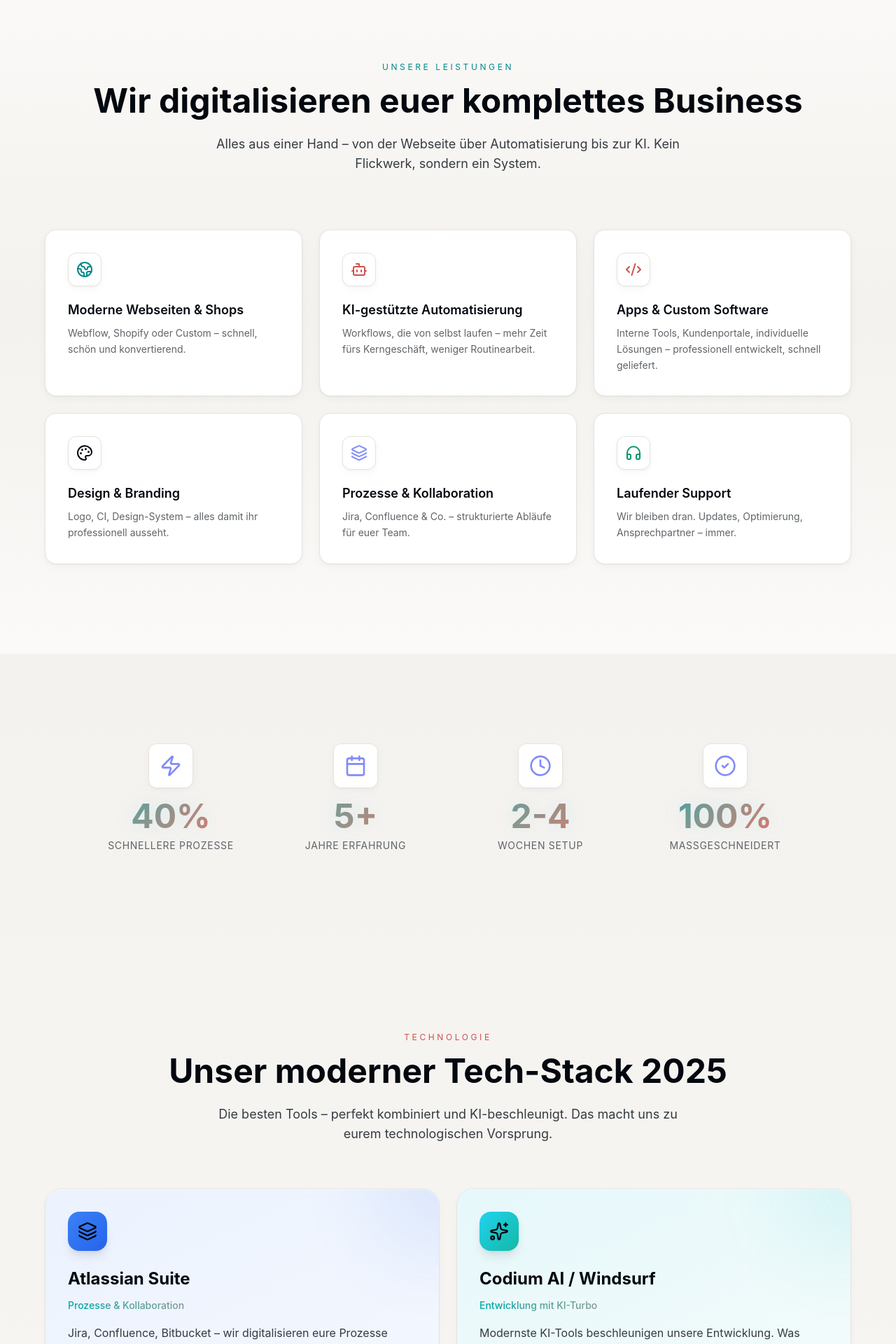
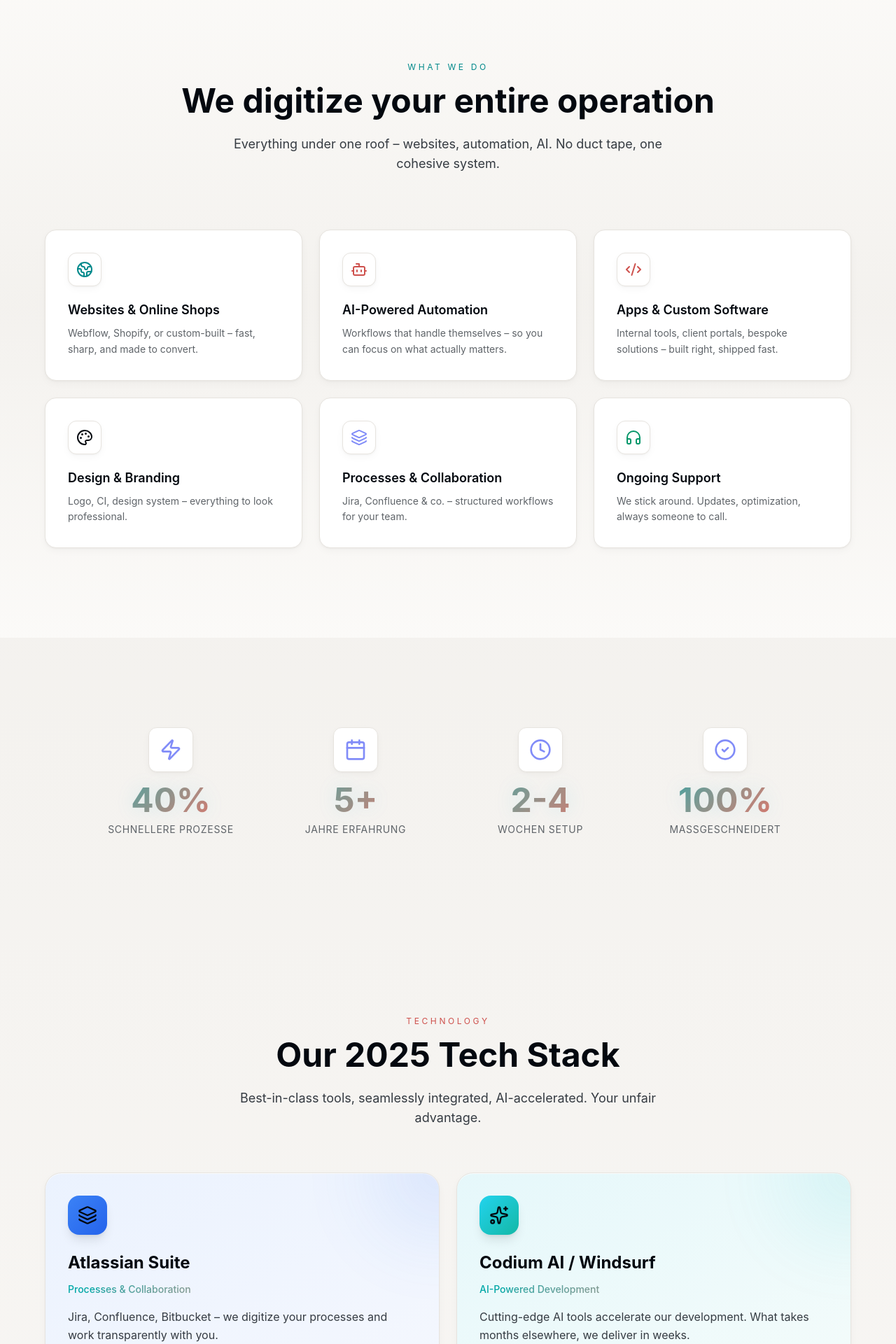
Before and after one commit to chulio115/Adaptify, a React (Create React App) app: page / in a window 1280 px wide. Shown: the part 1940-3860 px from the top of the page at 70% size. Built offline with nearby package versions, Linux system fonts and the light colour scheme.

Commit message:
i18n: LandingPage translation complete (Nav, Hero, Services, Tech, CTA, Footer)

```diff
--- a/src/components/LandingPage.jsx
+++ b/src/components/LandingPage.jsx
@@ -444,17 +444,17 @@ export default function LandingPage() {
         <div className="text-center mb-10">
           {/* Badge */}
           <span className="text-xs uppercase tracking-[0.3em] text-cyan-400 mb-4 block">
-            Unsere Lösung
+            {t('tools.badge')}
           </span>
 
           {/* Main Heading */}
           <h2 className="text-2xl md:text-3xl font-bold mb-4">
-            Wir lösen das – mit den besten Tools
+            {t('tools.title')}
           </h2>
 
           {/* Subheading */}
           <p className="text-gray-400 max-w-2xl mx-auto px-6">
-            Wir setzen die Tools ein, mit denen Tech-Startups und Konzerne arbeiten – für euer KMU.
+            {t('tools.subtitle')}
           </p>
         </div>
 
@@ -522,12 +522,12 @@ export default function LandingPage() {
       >
         <div className="max-w-6xl mx-auto">
           <div className="text-center mb-20">
-            <span className="text-xs uppercase tracking-[0.3em] text-cyan-400 mb-4 block">Unsere Leistungen</span>
+            <span className="text-xs uppercase tracking-[0.3em] text-cyan-400 mb-4 block">{t('services.badge')}</span>
             <h2 className="text-3xl md:text-5xl font-bold mb-6">
-              Wir digitalisieren euer komplettes Business
+              {t('services.title')}
             </h2>
             <p className="text-gray-400 text-lg max-w-2xl mx-auto">
-              Alles aus einer Hand – von der Webseite über Automatisierung bis zur KI. Kein Flickwerk, sondern ein System.
+              {t('services.subtitle')}
             </p>
           </div>
 
@@ -535,38 +535,38 @@ export default function LandingPage() {
             {[
               {
                 icon: Globe2,
-                title: 'Moderne Webseiten & Shops',
-                desc: 'Webflow, Shopify oder Custom – schnell, schön und konvertierend.',
+                titleKey: 'services.items.web.title',
+                descKey: 'services.items.web.desc',
                 color: 'cyan'
               },
               {
                 icon: Bot,
-                title: 'KI-gestützte Automatisierung',
-                desc: 'Workflows, die von selbst laufen – mehr Zeit fürs Kerngeschäft, weniger Routinearbeit.',
+                titleKey: 'services.items.automation.title',
+                descKey: 'services.items.automation.desc',
                 color: 'violet'
               },
               {
                 icon: Code2,
-                title: 'Apps & Custom Software',
-                desc: 'Interne Tools, Kundenportale, individuelle Lösungen – professionell entwickelt, schnell geliefert.',
+                titleKey: 'services.items.apps.title',
+                descKey: 'services.items.apps.desc',
                 color: 'fuchsia'
               },
               {
                 icon: Palette,
-                title: 'Design & Branding',
-                desc: 'Logo, CI, Design-System – alles damit ihr professionell ausseht.',
+                titleKey: 'services.items.design.title',
+                descKey: 'services.items.design.desc',
                 color: 'pink'
               },
               {
                 icon: Layers,
-                title: 'Prozesse & Kollaboration',
-                desc: 'Jira, Confluence & Co. – strukturierte Abläufe für euer Team.',
+                titleKey: 'services.items.process.title',
+                descKey: 'services.items.process.desc',
                 color: 'indigo'
               },
               {
                 icon: Headphones,
-                title: 'Laufender Support',
-                desc: 'Wir bleiben dran. Updates, Optimierung, Ansprechpartner – immer.',
+                titleKey: 'services.items.support.title',
+                descKey: 'services.items.support.desc',
                 color: 'emerald'
               }
             ].map((item, i) => (
@@ -577,8 +577,8 @@ export default function LandingPage() {
                 <div className={`w-12 h-12 rounded-xl flex items-center justify-center mb-5 bg-${item.color}-500/10 border border-${item.color}-500/20 group-hover:scale-110 transition-transform`}>
                   <item.icon className={`w-6 h-6 text-${item.color}-400`} />
                 </div>
-                <h3 className="text-lg font-semibold mb-2">{item.title}</h3>
-                <p className="text-gray-500 text-sm leading-relaxed">{item.desc}</p>
+                <h3 className="text-lg font-semibold mb-2">{t(item.titleKey)}</h3>
+                <p className="text-gray-500 text-sm leading-relaxed">{t(item.descKey)}</p>
               </div>
             ))}
           </div>
@@ -632,12 +632,12 @@ export default function LandingPage() {
       >
         <div className="max-w-6xl mx-auto">
           <div className="text-center mb-16">
-            <span className="text-xs uppercase tracking-[0.3em] text-violet-400 mb-4 block">Technologie</span>
+            <span className="text-xs uppercase tracking-[0.3em] text-violet-400 mb-4 block">{t('tech.badge')}</span>
             <h2 className="text-3xl md:text-5xl font-bold mb-6">
-              Unser moderner Tech-Stack 2025
+              {t('tech.title')}
             </h2>
             <p className="text-gray-400 text-lg max-w-2xl mx-auto">
-              Die besten Tools – perfekt kombiniert und KI-beschleunigt. Das macht uns zu eurem technologischen Vorsprung.
+              {t('tech.subtitle')}
             </p>
           </div>
 
@@ -646,32 +646,32 @@ export default function LandingPage() {
               {
                 icon: Layers,
                 name: 'Atlassian Suite',
-                tagline: 'Prozesse & Kollaboration',
-                desc: 'Jira, Confluence, Bitbucket – wir digitalisieren eure Prozesse damit und arbeiten transparent mit euch zusammen.',
+                taglineKey: 'tech.items.atlassian.tagline',
+                descKey: 'tech.items.atlassian.desc',
                 gradient: 'from-blue-500 to-blue-600',
                 bgGradient: 'from-blue-500/10 to-blue-600/5'
               },
               {
                 icon: Sparkles,
                 name: 'Codium AI / Windsurf',
-                tagline: 'Entwicklung mit KI-Turbo',
-                desc: 'Modernste KI-Tools beschleunigen unsere Entwicklung. Was sonst Monate braucht, liefern wir in Wochen.',
+                taglineKey: 'tech.items.ai.tagline',
+                descKey: 'tech.items.ai.desc',
                 gradient: 'from-cyan-400 to-teal-500',
                 bgGradient: 'from-cyan-500/10 to-teal-500/5'
               },
               {
                 icon: Cpu,
                 name: 'Automation & AI Hub',
-                tagline: 'Intelligente Workflows',
-                desc: 'Make, Zapier, n8n + eigene KI-Agents. Alle Prozesse automatisiert – damit Sie sich aufs Wesentliche konzentrieren können.',
+                taglineKey: 'tech.items.automation.tagline',
+                descKey: 'tech.items.automation.desc',
                 gradient: 'from-violet-500 to-purple-600',
                 bgGradient: 'from-violet-500/10 to-purple-600/5'
               },
               {
                 icon: Globe2,
                 name: 'Web & App Builder',
-                tagline: 'Schnelle Umsetzung',
-                desc: 'Webflow, Shopify, React, Next.js – performante Webseiten, Apps und Shops, maßgeschneidert für eure Marke.',
+                taglineKey: 'tech.items.web.tagline',
+                descKey: 'tech.items.web.desc',
                 gradient: 'from-fuchsia-500 to-pink-600',
                 bgGradient: 'from-fuchsia-500/10 to-pink-600/5'
               }
@@ -693,10 +693,10 @@ export default function LandingPage() {
                   </div>
 
                   <p className={`text-sm font-medium mb-4 bg-gradient-to-r ${tech.gradient} bg-clip-text text-transparent`}>
-                    {tech.tagline}
+                    {t(tech.taglineKey)}
                   </p>
 
-                  <p className="text-gray-400 leading-relaxed">{tech.desc}</p>
+                  <p className="text-gray-400 leading-relaxed">{t(tech.descKey)}</p>
                 </div>
               </div>
             ))}
@@ -766,7 +766,7 @@ export default function LandingPage() {
                 <span className="text-xl font-bold">Adaptify</span>
               </div>
               <p className="text-gray-500 mb-6 max-w-md">
-                Die moderne Digitalisierungsagentur für KMUs. Webseiten, Apps, Automatisierung & KI – alles aus einer Hand.
+                {t('footer.tagline')}
               </p>
               <div className="flex gap-4">
                 <a
@@ -799,33 +799,33 @@ export default function LandingPage() {
 
             {/* Links */}
             <div>
-              <h4 className="font-semibold mb-4">Leistungen</h4>
+              <h4 className="font-semibold mb-4">{t('footer.services')}</h4>
               <ul className="space-y-3 text-gray-500">
-                <li><a href="#leistungen" className="hover:text-white transition-colors">Webseiten & Shops</a></li>
-                <li><a href="#leistungen" className="hover:text-white transition-colors">Apps & Software</a></li>
-                <li><a href="#leistungen" className="hover:text-white transition-colors">Automatisierung</a></li>
-                <li><a href="#leistungen" className="hover:text-white transition-colors">Design & Branding</a></li>
+                <li><a href="#leistungen" className="hover:text-white transition-colors">{t('footer.servicesItems.web')}</a></li>
+                <li><a href="#leistungen" className="hover:text-white transition-colors">{t('footer.servicesItems.apps')}</a></li>
+                <li><a href="#leistungen" className="hover:text-white transition-colors">{t('footer.servicesItems.automation')}</a></li>
+                <li><a href="#leistungen" className="hover:text-white transition-colors">{t('footer.servicesItems.design')}</a></li>
               </ul>
             </div>
 
             <div>
-              <h4 className="font-semibold mb-4">Unternehmen</h4>
+              <h4 className="font-semibold mb-4">{t('footer.company')}</h4>
               <ul className="space-y-3 text-gray-500">
-                <li><Link to="/ueber-uns" className="hover:text-white transition-colors">Über uns</Link></li>
+                <li><Link to="/ueber-uns" className="hover:text-white transition-colors">{t('nav.about')}</Link></li>
               </ul>
 
-              <h4 className="font-semibold mb-4 mt-6">Rechtliches</h4>
+              <h4 className="font-semibold mb-4 mt-6">{t('footer.legal.title')}</h4>
               <ul className="space-y-3 text-gray-500">
-                <li><Link to="/impressum" className="hover:text-white transition-colors">Impressum</Link></li>
-                <li><Link to="/datenschutz" className="hover:text-white transition-colors">Datenschutz</Link></li>
-                <li><Link to="/agb" className="hover:text-white transition-colors">AGB</Link></li>
+                <li><Link to="/impressum" className="hover:text-white transition-colors">{t('footer.legal.imprint')}</Link></li>
+                <li><Link to="/datenschutz" className="hover:text-white transition-colors">{t('footer.legal.privacy')}</Link></li>
+                <li><Link to="/agb" className="hover:text-white transition-colors">{t('footer.legal.terms')}</Link></li>
               </ul>
             </div>
           </div>
 
           <div className="pt-8 border-t border-white/5 flex flex-col md:flex-row justify-between items-center gap-4">
-            <p className="text-sm text-gray-600">© 2025 Adaptify. Alle Rechte vorbehalten.</p>
-            <p className="text-sm text-gray-600">Made with ❤️ & AI in Germany</p>
+            <p className="text-sm text-gray-600">{t('footer.copyright')}</p>
+            <p className="text-sm text-gray-600">{t('footer.madeWith')}</p>
           </div>
         </div>
       </footer>
--- a/src/i18n/locales/de.json
+++ b/src/i18n/locales/de.json
@@ -70,29 +70,39 @@
       },
       "design": {
         "title": "Design & Branding",
-        "desc": "Corporate Identity, UI/UX Design, Grafikdesign – ein Auftritt, der überzeugt."
+        "desc": "Logo, CI, Design-System – alles damit ihr professionell ausseht."
       },
-      "analytics": {
-        "title": "Daten & Analytics",
-        "desc": "Dashboards und Reports, die euch echte Insights liefern – keine Zahlenfriedhöfe."
+      "process": {
+        "title": "Prozesse & Kollaboration",
+        "desc": "Jira, Confluence & Co. – strukturierte Abläufe für euer Team."
       },
       "support": {
-        "title": "Betreuung & Support",
-        "desc": "Langfristiger Partner statt einmaliger Dienstleister – wir sind da, wenn ihr uns braucht."
+        "title": "Laufender Support",
+        "desc": "Wir bleiben dran. Updates, Optimierung, Ansprechpartner – immer."
       }
     }
   },
   "tech": {
-    "badge": "Tech Stack",
+    "badge": "Technologie",
     "title": "Unser moderner Tech-Stack 2025",
     "subtitle": "Die besten Tools – perfekt kombiniert und KI-beschleunigt. Das macht uns zu eurem technologischen Vorsprung.",
-    "categories": {
-      "frontend": "Frontend",
-      "backend": "Backend",
-      "automation": "Automation",
-      "ai": "KI & ML",
-      "analytics": "Analytics",
-      "cloud": "Cloud"
+    "items": {
+      "atlassian": {
+        "tagline": "Prozesse & Kollaboration",
+        "desc": "Jira, Confluence, Bitbucket – wir digitalisieren eure Prozesse damit und arbeiten transparent mit euch zusammen."
+      },
+      "ai": {
+        "tagline": "Entwicklung mit KI-Turbo",
+        "desc": "Modernste KI-Tools beschleunigen unsere Entwicklung. Was sonst Monate braucht, liefern wir in Wochen."
+      },
+      "automation": {
+        "tagline": "Intelligente Workflows",
+        "desc": "Make, Zapier, n8n + eigene KI-Agents. Alle Prozesse automatisiert – damit ihr euch aufs Wesentliche konzentrieren könnt."
+      },
+      "web": {
+        "tagline": "Schnelle Umsetzung",
+        "desc": "Webflow, Shopify, React, Next.js – performante Webseiten, Apps und Shops, maßgeschneidert für eure Marke."
+      }
     }
   },
   "cta": {
@@ -124,12 +134,23 @@
     }
   },
   "footer": {
-    "tagline": "Digitalisierung für den Mittelstand – die wirklich funktioniert.",
+    "tagline": "Die moderne Digitalisierungsagentur für KMUs. Webseiten, Apps, Automatisierung & KI – alles aus einer Hand.",
+    "services": "Leistungen",
+    "servicesItems": {
+      "web": "Webseiten & Shops",
+      "apps": "Apps & Software",
+      "automation": "Automatisierung",
+      "design": "Design & Branding"
+    },
+    "company": "Unternehmen",
     "legal": {
+      "title": "Rechtliches",
       "imprint": "Impressum",
-      "privacy": "Datenschutz"
+      "privacy": "Datenschutz",
+      "terms": "AGB"
     },
-    "copyright": "Adaptify Labs. Alle Rechte vorbehalten."
+    "copyright": "© 2025 Adaptify. Alle Rechte vorbehalten.",
+    "madeWith": "Made with ❤️ & AI in Germany"
   },
   "about": {
     "badge": "Unsere Geschichte",
--- a/src/i18n/locales/en.json
+++ b/src/i18n/locales/en.json
@@ -70,29 +70,39 @@
       },
       "design": {
         "title": "Design & Branding",
-        "desc": "Identity, UI/UX, graphics – a look that means business."
+        "desc": "Logo, CI, design system – everything to look professional."
       },
-      "analytics": {
-        "title": "Data & Insights",
-        "desc": "Dashboards that tell you what's actually going on – not just pretty charts."
+      "process": {
+        "title": "Processes & Collaboration",
+        "desc": "Jira, Confluence & co. – structured workflows for your team."
       },
       "support": {
         "title": "Ongoing Support",
-        "desc": "We're not a hit-and-run vendor. We stick around when you need us."
+        "desc": "We stick around. Updates, optimization, always someone to call."
       }
     }
   },
   "tech": {
-    "badge": "Tech Stack",
+    "badge": "Technology",
     "title": "Our 2025 Tech Stack",
     "subtitle": "Best-in-class tools, seamlessly integrated, AI-accelerated. Your unfair advantage.",
-    "categories": {
-      "frontend": "Frontend",
-      "backend": "Backend",
-      "automation": "Automation",
-      "ai": "AI & ML",
-      "analytics": "Analytics",
-      "cloud": "Cloud"
+    "items": {
+      "atlassian": {
+        "tagline": "Processes & Collaboration",
+        "desc": "Jira, Confluence, Bitbucket – we digitize your processes and work transparently with you."
+      },
+      "ai": {
+        "tagline": "AI-Powered Development",
+        "desc": "Cutting-edge AI tools accelerate our development. What takes months elsewhere, we deliver in weeks."
+      },
+      "automation": {
+        "tagline": "Intelligent Workflows",
+        "desc": "Make, Zapier, n8n + custom AI agents. All processes automated – so you can focus on what matters."
+      },
+      "web": {
+        "tagline": "Rapid Delivery",
+        "desc": "Webflow, Shopify, React, Next.js – high-performance websites, apps, and shops, tailored to your brand."
+      }
     }
   },
   "cta": {
@@ -124,12 +134,23 @@
     }
   },
   "footer": {
-    "tagline": "Digital transformation for real businesses – that actually works.",
+    "tagline": "The modern digital agency for SMBs. Websites, apps, automation & AI – all from one source.",
+    "services": "Services",
+    "servicesItems": {
+      "web": "Websites & Shops",
+      "apps": "Apps & Software",
+      "automation": "Automation",
+      "design": "Design & Branding"
+    },
+    "company": "Company",
     "legal": {
+      "title": "Legal",
       "imprint": "Imprint",
-      "privacy": "Privacy"
+      "privacy": "Privacy",
+      "terms": "Terms"
     },
-    "copyright": "Adaptify Labs. All rights reserved."
+    "copyright": "© 2025 Adaptify. All rights reserved.",
+    "madeWith": "Made with ❤️ & AI in Germany"
   },
   "about": {
     "badge": "Our Story",
```
